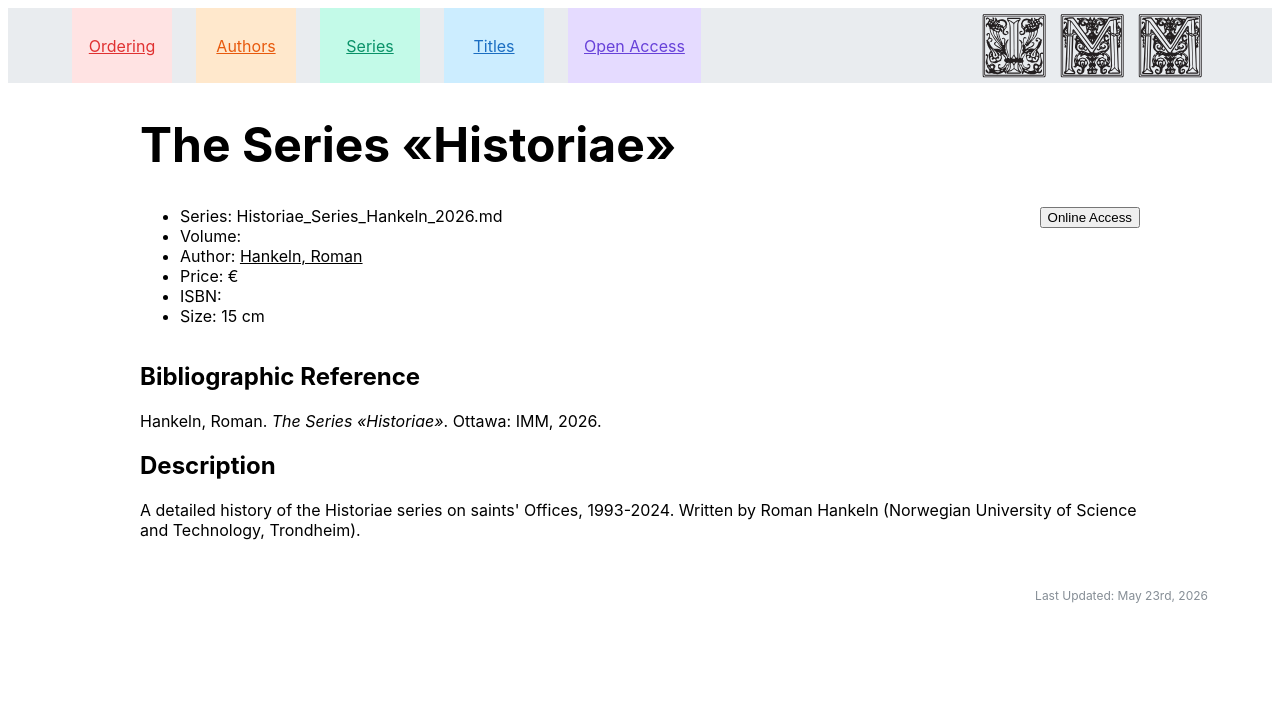
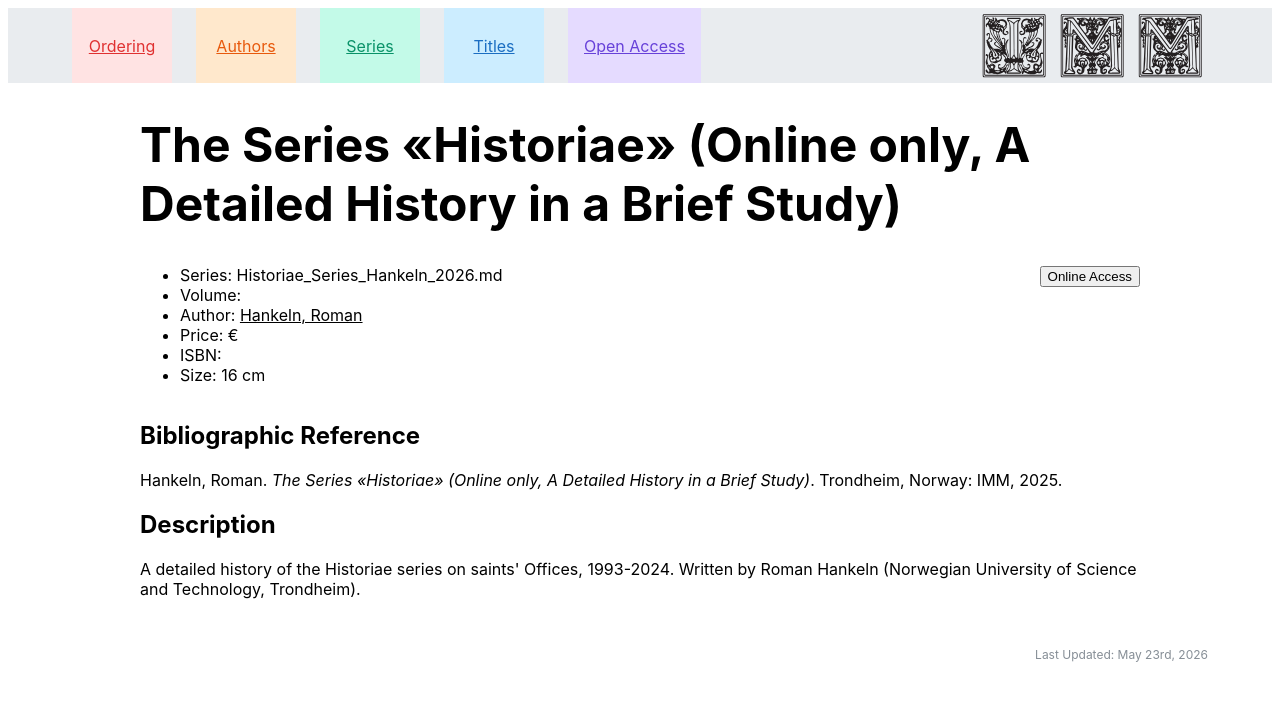
Before and after one commit to medieval-music/website, a Jekyll site: the page built from books/Historiae_Series_Hankeln_2026.md, in a window 1280 px wide. Shown: the top 701 px of the page. Built offline with Jekyll 4.4.1, drawn with Linux system fonts in a browser that asks for light colours.

Commit message:
Update Historiae_Series_Hankeln_2026.md

```diff
--- a/books/Historiae_Series_Hankeln_2026.md
+++ b/books/Historiae_Series_Hankeln_2026.md
@@ -1,7 +1,8 @@
 ---
-title: The Series «Historiae»
+title: The Series «Historiae» (Online only, A Detailed History in a Brief Study)
 author: Hankeln, Roman
-year: 2026
+year: 2025
+place: Trondheim, Norway
 pdf_url: https://drive.google.com/file/d/1bqFKn_b4udPThf4oPbBa5H3b49p67617/view?usp=sharing
 ---
 A detailed history of the Historiae series on saints' Offices, 1993-2024. Written by Roman Hankeln (Norwegian University of Science and Technology, Trondheim).
```
